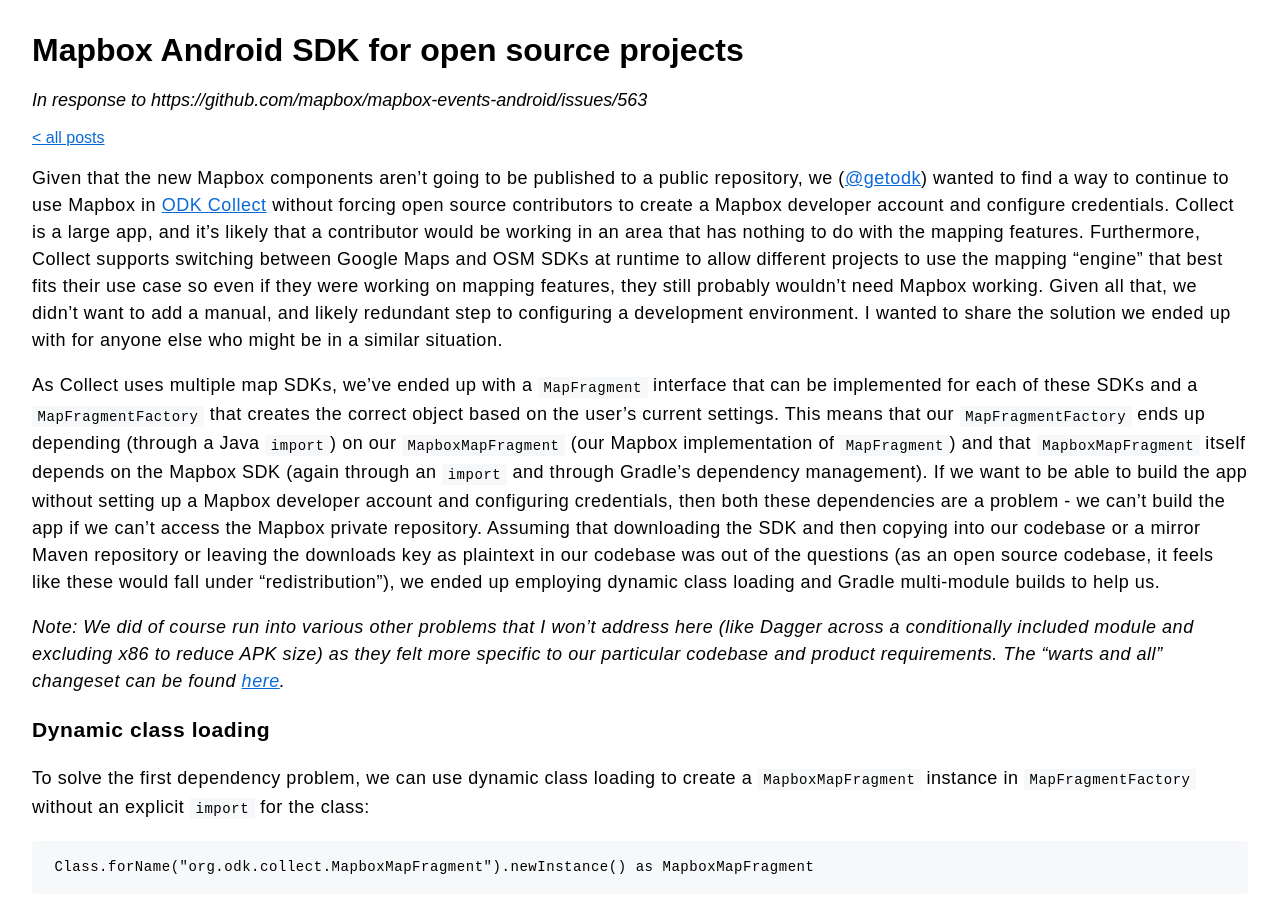
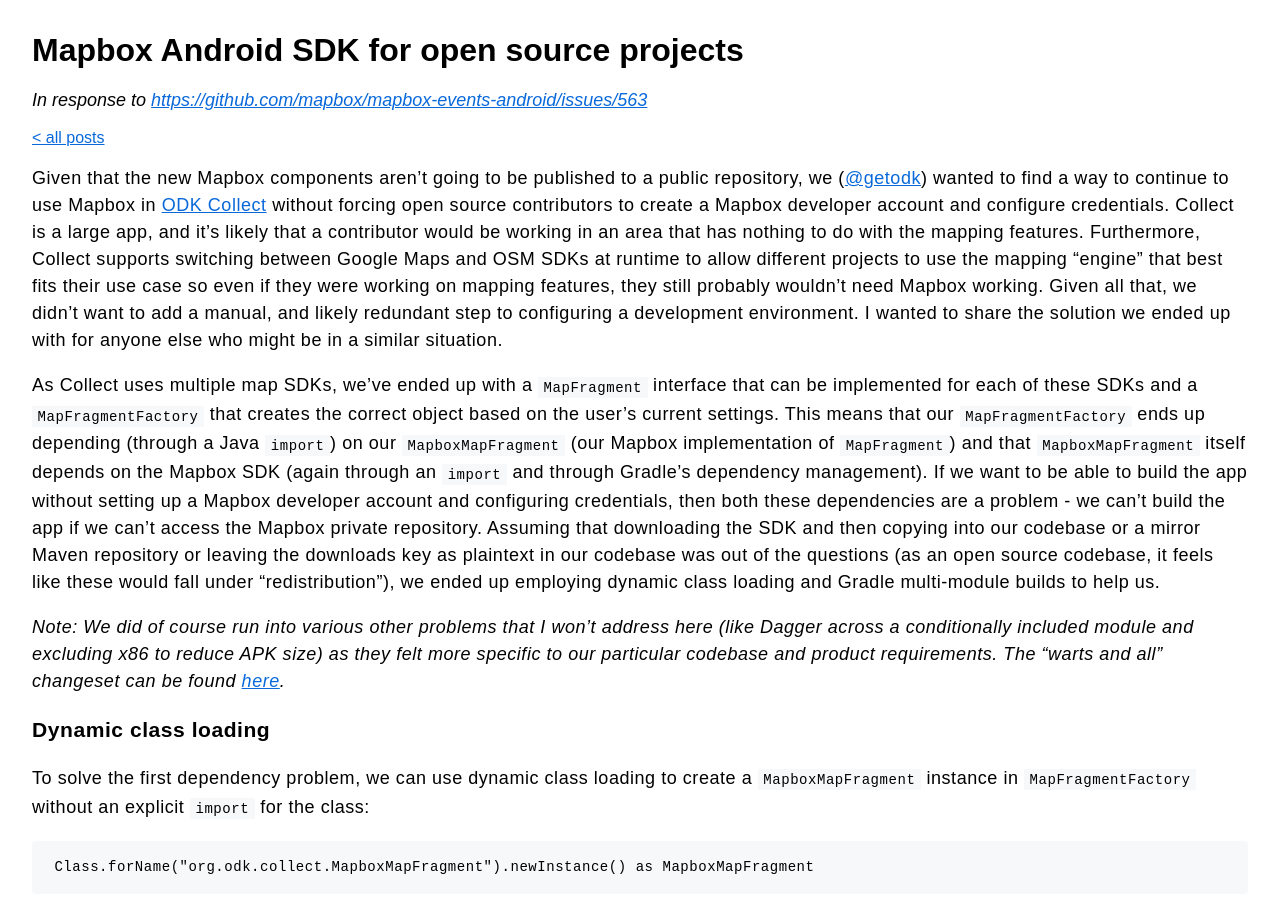
Before and after one commit to seadowg/seadowg.github.com, a Jekyll site: the page built from _posts/2022-07-04-mapbox.md, in a window 1280 px wide and 900 px high. Built offline with Jekyll 4.4.1, drawn with Linux system fonts in a browser that asks for light colours.

Commit message:
Fix missing link in description

```diff
--- a/_layouts/post.html
+++ b/_layouts/post.html
@@ -86,7 +86,9 @@
   </head>
   <body>
     <h1>{{ page.title }}</h1>
-    <p class="subtitle">{{ page.description }}</p>
+    <div class="subtitle">
+      {{ page.description | markdownify }}
+    </div>
     <a href="/posts.html">< all posts</a href>
     <div class="contents">
       {{ content }}
--- a/_posts/2022-07-04-mapbox.md
+++ b/_posts/2022-07-04-mapbox.md
@@ -1,7 +1,7 @@
 ---
 layout: post
 title:  "Mapbox Android SDK for open source projects"
-description: "In response to https://github.com/mapbox/mapbox-events-android/issues/563"
+description: "In response to [https://github.com/mapbox/mapbox-events-android/issues/563](https://github.com/mapbox/mapbox-events-android/issues/563)"
 ---
 
 Given that the new Mapbox components aren't going to be published to a public repository, we ([@getodk](https://github.com/getodk)) wanted to find a way to continue to use Mapbox in [ODK Collect](https://github.com/getodk/collect) without forcing open source contributors to create a Mapbox developer account and configure credentials. Collect is a large app, and it's likely that a contributor would be working in an area that has nothing to do with the mapping features. Furthermore, Collect supports switching between Google Maps and OSM SDKs at runtime to allow different projects to use the mapping "engine" that best fits their use case so even if they were working on mapping features, they still probably wouldn't need Mapbox working. Given all that, we didn't want to add a manual, and likely redundant step to configuring a development environment. I wanted to share the solution we ended up with for anyone else who might be in a similar situation.
```
